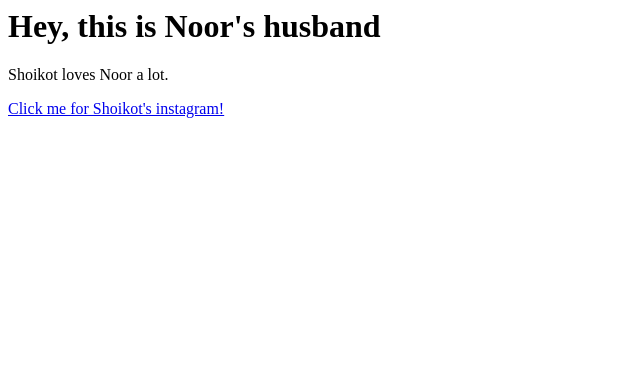
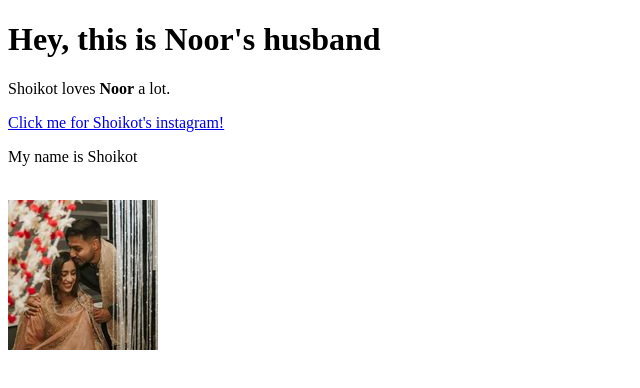
Before and after one commit to SolidShoikot/Cartoon-Hero, a plain HTML site: page test.html in a window 1280 px wide. Shown: the whole page, without its empty margins (0-640 px from the left). Drawn offline with Linux system fonts and the light colour scheme; files whose address does not match are found by name.

Commit message:
Added image

```diff
--- a/test.html
+++ b/test.html
@@ -1,3 +1,14 @@
-<h1> Hey, this is Noor's husband </h1>
-<p> Shoikot loves Noor a lot.</p>
-<a href="https://www.instagram.com/solidshoikot/?hl=en" target="_blank" title="Instagram"> Click me for Shoikot's instagram! </a>
+<!DOCTYPE html>
+<html>
+<head>
+    <title>Shoikot's Website</title>
+</head>
+<body>
+    <h1> Hey, this is Noor's husband </h1>
+    <p> Shoikot  loves <b>Noor</b> a lot.</p>
+    <a href="https://www.instagram.com/solidshoikot/?hl=en" target="_blank" title="Instagram"> Click me for Shoikot's instagram! </a>
+    <p>My name is Shoikot </p>
+    <br>
+    <img src="/Users/sislam/Documents/GitHub/Cartoon-Hero/Insta.jpg">
+</body>
+</html>
```
Also changed, not shown: Insta.jpg (added).
